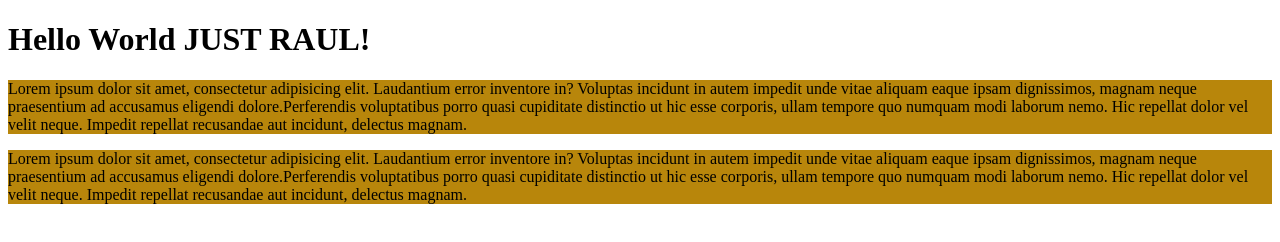
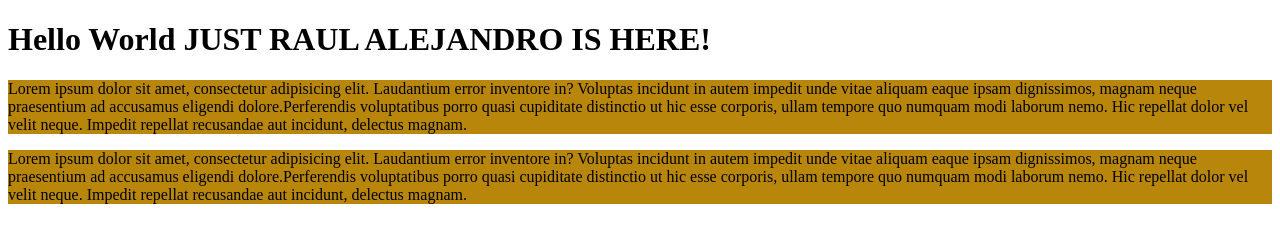
Before and after one commit to rguia/Website01, a plain HTML site: page index.html in a window 1280 px wide. Drawn offline with Linux system fonts and the light colour scheme.

Commit message:
Cambios de Alejandro

```diff
--- a/index.html
+++ b/index.html
@@ -9,7 +9,7 @@
     <title>Document</title>
 </head>
 <body>
-    <h1>Hello World JUST RAUL!</h1>
+    <h1>Hello World JUST RAUL ALEJANDRO IS HERE!</h1>
     <p>Lorem ipsum dolor sit amet, consectetur adipisicing elit. Laudantium error inventore in? Voluptas incidunt in autem impedit unde vitae aliquam eaque ipsam dignissimos, magnam neque praesentium ad accusamus eligendi dolore.</span><span>Perferendis voluptatibus porro quasi cupiditate distinctio ut hic esse corporis, ullam tempore quo numquam modi laborum nemo. Hic repellat dolor vel velit neque. Impedit repellat recusandae aut incidunt, delectus magnam.</p>
     <p>Lorem ipsum dolor sit amet, consectetur adipisicing elit. Laudantium error inventore in? Voluptas incidunt in autem impedit unde vitae aliquam eaque ipsam dignissimos, magnam neque praesentium ad accusamus eligendi dolore.</span><span>Perferendis voluptatibus porro quasi cupiditate distinctio ut hic esse corporis, ullam tempore quo numquam modi laborum nemo. Hic repellat dolor vel velit neque. Impedit repellat recusandae aut incidunt, delectus magnam.</p>
 </body>
```
